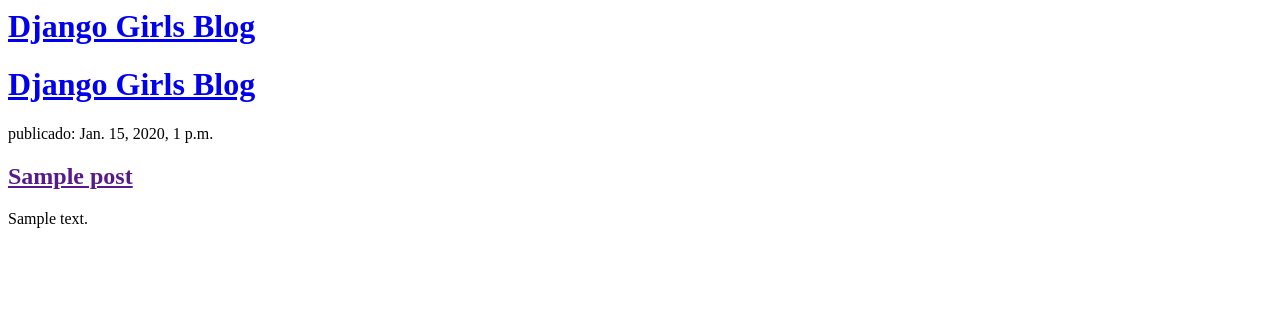
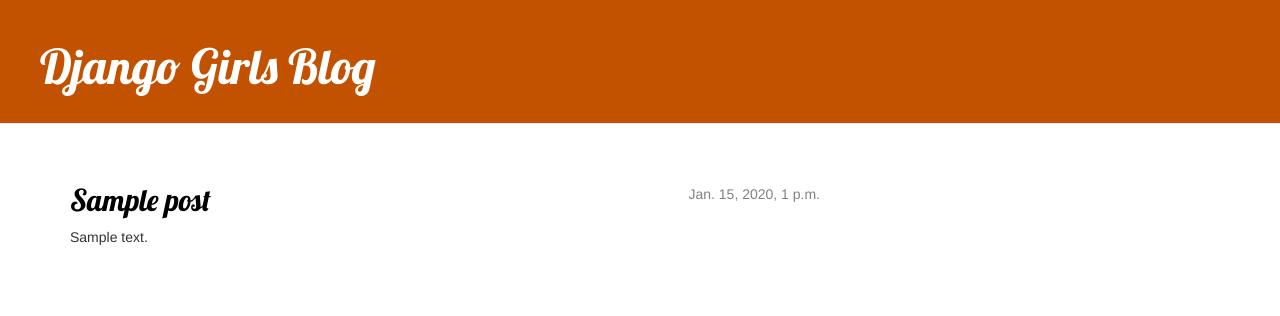
Before and after one commit to Jgcarrasco2j/djangogirlsblog, a Django app: template blog/templates/blog/post_list.html in a window 1280 px wide. Shown: the top 316 px of the page. Run offline with Django 4.2, Linux system fonts and the light colour scheme; the template is opened without the code that fills it: values that come from a table or form of the project are taken from there, others are empty; tables that the repository leaves empty hold one stand-in row (values such as "Sample post"); parts of the project's set-up code (start-up, migrations or seed data) failed here and were passed over; some libraries are stand-ins or nearby versions.

Commit message:
Added view and template for detaild blog post as well as css for the site

```diff
--- /dev/null
+++ b/blog/static/css/blog.css
@@ -0,0 +1,70 @@
+.page-header {
+    background-color: #C25100;
+    margin-top: 0;
+    margin-bottom: 40px;
+    padding: 20px 20px 20px 40px;
+}
+
+.page-header h1,
+.page-header h1 a,
+.page-header h1 a:visited,
+.page-header h1 a:active {
+    color: #ffffff;
+    font-size: 36pt;
+    text-decoration: none;
+}
+
+h1,
+h2,
+h3,
+h4 {
+    font-family: 'Lobster', cursive;
+}
+
+.date {
+    color: #828282;
+}
+
+.save {
+    float: right;
+}
+
+.post-form textarea,
+.post-form input {
+    width: 100%;
+}
+
+.top-menu,
+.top-menu:hover,
+.top-menu:visited {
+    color: #ffffff;
+    float: right;
+    font-size: 26pt;
+    margin-right: 20px;
+}
+
+.post {
+    margin-bottom: 70px;
+}
+
+.post h2 a,
+.post h2 a:visited {
+    color: #000000;
+}
+
+.post > .date,
+.post > .actions {
+    float: right;
+}
+
+.btn-secondary,
+.btn-secondary:visited {
+    color: #C25100;
+    background: none;
+    border-color: #C25100;
+}
+
+.btn-secondary:hover {
+    color: #FFFFFF;
+    background-color: #C25100;
+}
--- /dev/null
+++ b/blog/templates/blog/base.html
@@ -0,0 +1,23 @@
+{% load static %}
+<html>
+    <head>
+        <title>Django Girls blog</title>
+        <link rel="stylesheet" href="//maxcdn.bootstrapcdn.com/bootstrap/3.2.0/css/bootstrap.min.css">
+        <link rel="stylesheet" href="//maxcdn.bootstrapcdn.com/bootstrap/3.2.0/css/bootstrap-theme.min.css">
+        <link href='//fonts.googleapis.com/css?family=Lobster&subset=latin,latin-ext' rel='stylesheet' type='text/css'>
+        <link rel="stylesheet" href="{% static 'css/blog.css' %}">
+    </head>
+    <body>
+        <div class="page-header">
+            <h1><a href="/">Django Girls Blog</a></h1>
+        </div>
+        <div class="content container">
+            <div class="row">
+                <div class="col-md-8">
+                {% block content %}
+                {% endblock %}
+                </div>
+            </div>
+        </div>
+    </body>
+</html>
--- a/blog/templates/blog/post_list.html
+++ b/blog/templates/blog/post_list.html
@@ -1,23 +1,13 @@
-<html>
-    <head>
-        <title>Django Girls blog</title>
-    </head>
-    <body>
-        <div>
-            <h1><a href="/">Django Girls Blog</a></h1>
+{% extends 'blog/base.html' %}
+
+{% block content %}
+    {% for post in posts %}
+        <div class="post">
+            <div class="date">
+                {{ post.published_date }}
+            </div>
+            <h2><a href="{% url 'post_detail' pk=post.pk %}">{{ post.title }}</a></h2>
+            <p>{{ post.text|linebreaksbr }}</p>
         </div>
-
-        <div>
-            <h1><a href="/">Django Girls Blog</a></h1>
-        </div>
-
-        {% for post in posts %}
-            <div>
-                <p> publicado: {{ post.published_date }}</p>
-                <h2><a href="">{{ post.title }}</a></h2>
-                <p>{{ post.text|linebreaksbr }}</p>
-            </div>
-        {% endfor %}
-
-    </body>
-</html>
+    {% endfor %}
+{% endblock %}
--- a/blog/urls.py
+++ b/blog/urls.py
@@ -3,4 +3,5 @@ from . import views
 
 urlpatterns = [
     path('', views.post_list, name='post_list'),
+    path('post/<int:pk>/', views.post_detail, name='post_detail'),
 ]
```
Also changed, not shown: blog/templates/blog/post_detail.html (added, +13 -0 lines), blog/views.py (+7 -1 lines).
